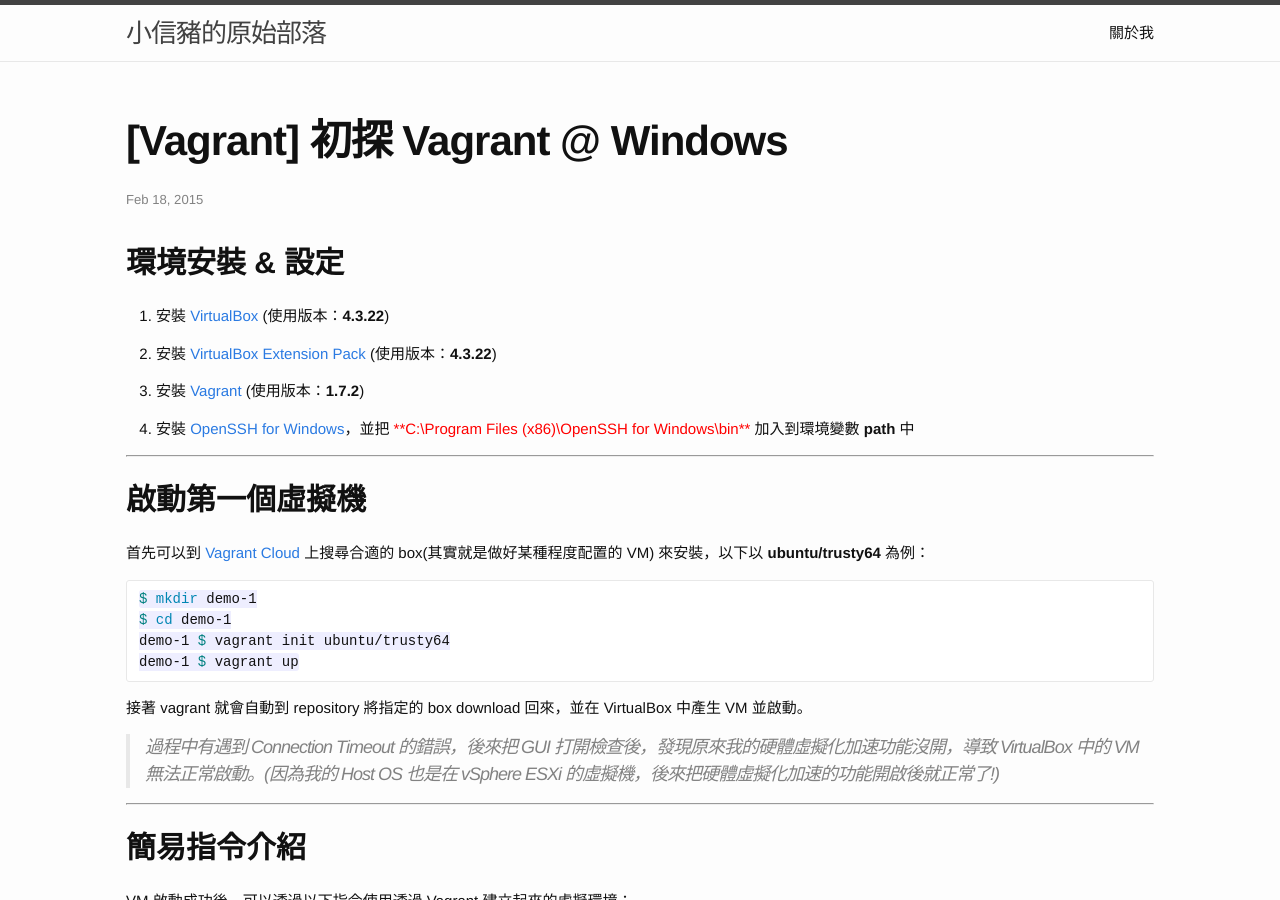
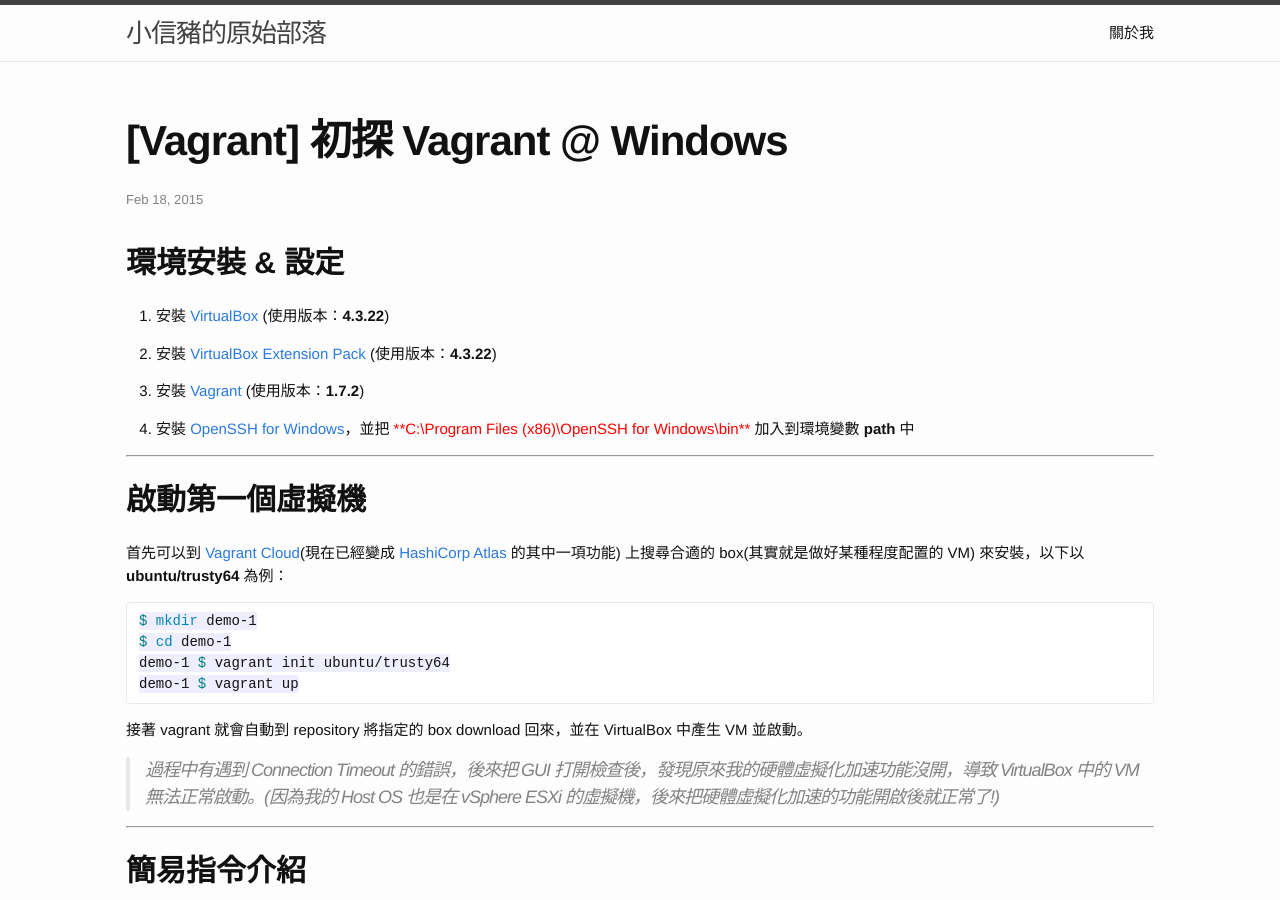
Before and after one commit to casper2048/godleon.github.io, a Jekyll site: the page built from _posts/2015-02-18-hello-vagrant-in-windows.md, in a window 1280 px wide and 900 px high. Built offline with Jekyll 4.4.1, drawn with Linux system fonts in a browser that asks for light colours; Markdown is read by kramdown in place of the engine named in the settings; comment, search, counter and statistics services are not loaded.

Commit message:
Hello Vagrant in Windows

````diff
--- a/_posts/2015-02-18-hello-vagrant-in-windows.md
+++ b/_posts/2015-02-18-hello-vagrant-in-windows.md
@@ -26,7 +26,7 @@
 啟動第一個虛擬機
 ================
 
-首先可以到 [Vagrant Cloud](https://vagrantcloud.com/) 上搜尋合適的 box(其實就是做好某種程度配置的 VM) 來安裝，以下以 **ubuntu/trusty64** 為例：
+首先可以到 [Vagrant Cloud](https://vagrantcloud.com/)(現在已經變成 [HashiCorp Atlas](https://atlas.hashicorp.com/) 的其中一項功能) 上搜尋合適的 box(其實就是做好某種程度配置的 VM) 來安裝，以下以 **ubuntu/trusty64** 為例：
 
 ``` bash
 $ mkdir demo-1
````
